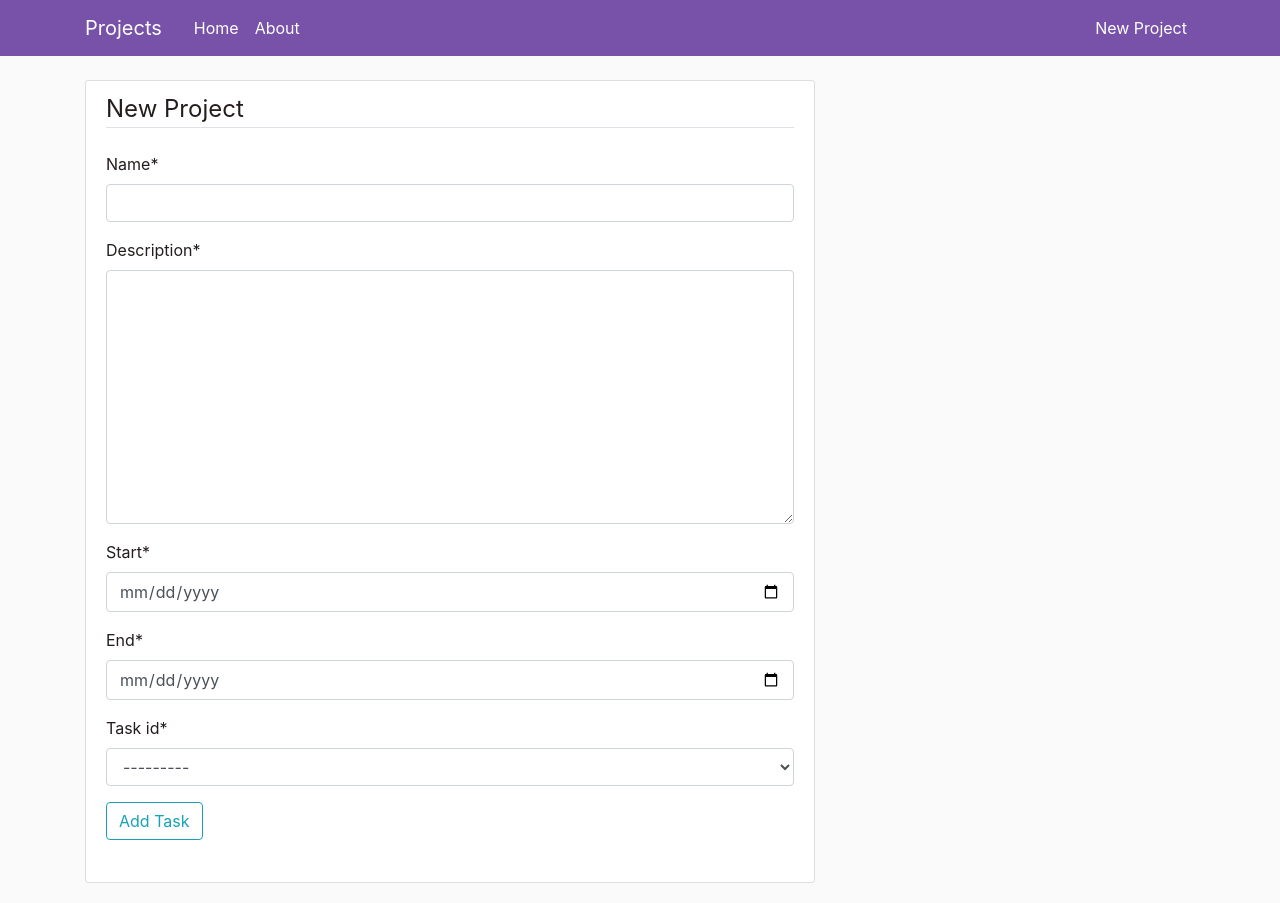
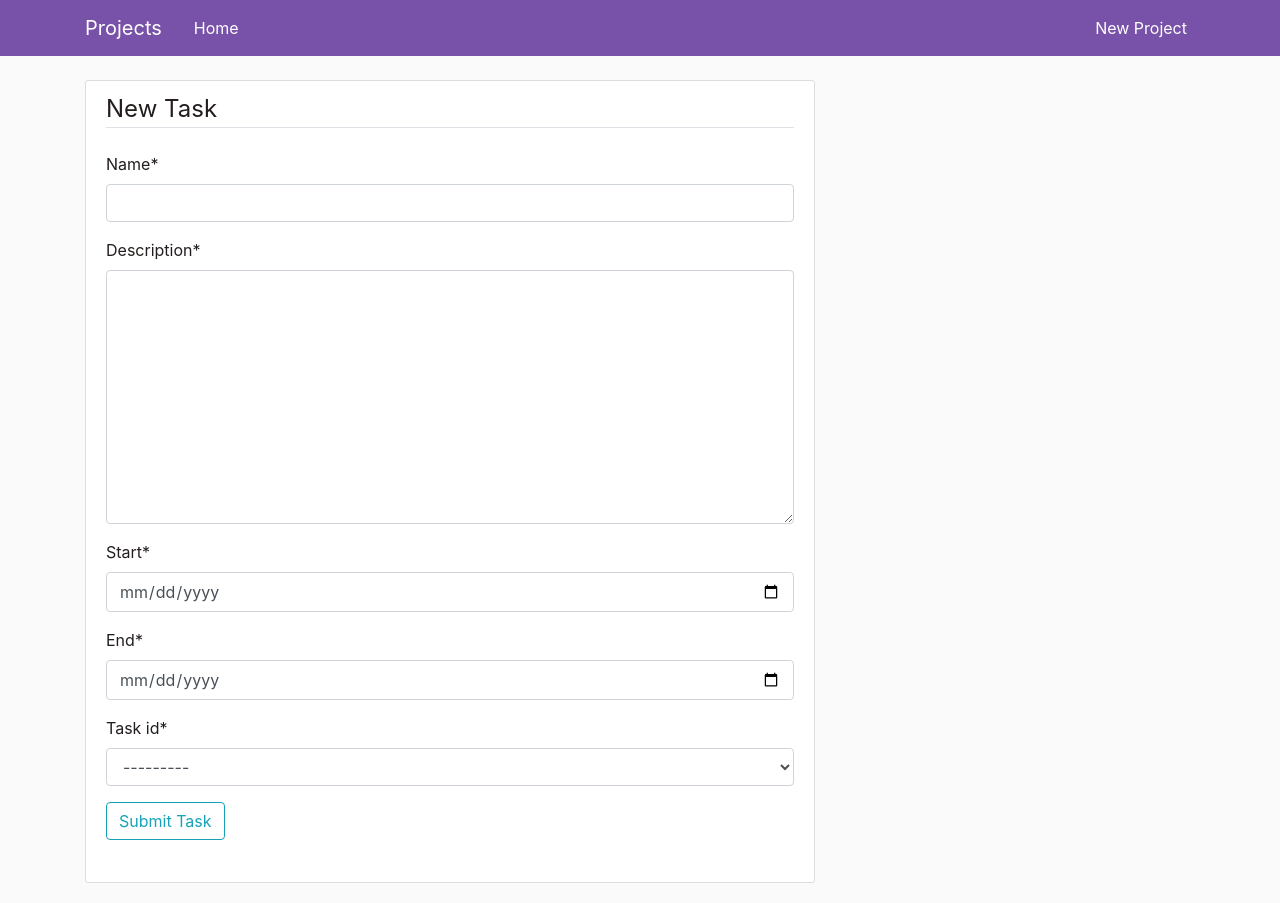
Before and after one commit to Lazymonkey-21/project_task_manager, a Django app: page /project/1/task/new in a window 1280 px wide. Run offline with Django 3.2, Linux system fonts and the light colour scheme; data comes from the database, SQL or seed files in the repository; both versions use the stored data as it was after the commit; some libraries are stand-ins or nearby versions.

Commit message:
version 1.2

```diff
--- a/crowdfix_project/project/templates/project/base.html
+++ b/crowdfix_project/project/templates/project/base.html
@@ -31,7 +31,6 @@
             <div class="collapse navbar-collapse" id="navbarToggle">
               <div class="navbar-nav mr-auto">
                 <a class="nav-item nav-link" href="{% url 'project-home' %}">Home</a>
-                <a class="nav-item nav-link" href="#">About</a>
               </div>
               <!-- Navbar Right Side -->
               <div class="navbar-nav">
--- a/crowdfix_project/project/templates/project/task_form.html
+++ b/crowdfix_project/project/templates/project/task_form.html
@@ -8,10 +8,10 @@
     <form method="POST">
         {% csrf_token %}
         <fieldset class="form-group">
-            <legend class="border-bottom mb-4">New Project</legend>
+            <legend class="border-bottom mb-4">New Task</legend>
             {{ form|crispy }}
             <div class="form-group">
-                <button class="btn btn-outline-info" type="submit">Add Task</button>
+                <button class="btn btn-outline-info" type="submit">Submit Task</button>
             </div>
         </fieldset>
     </form>
```
Also changed, not shown: crowdfix_project/db.sqlite3.
